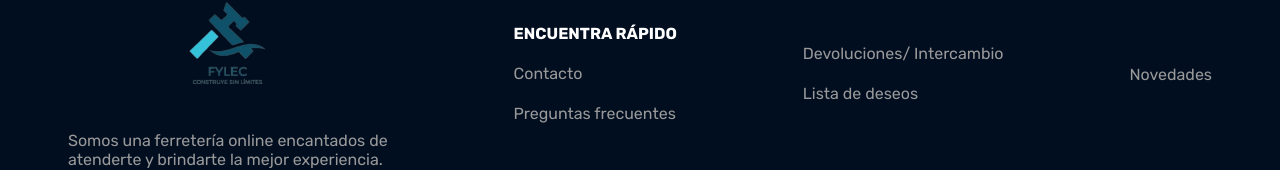
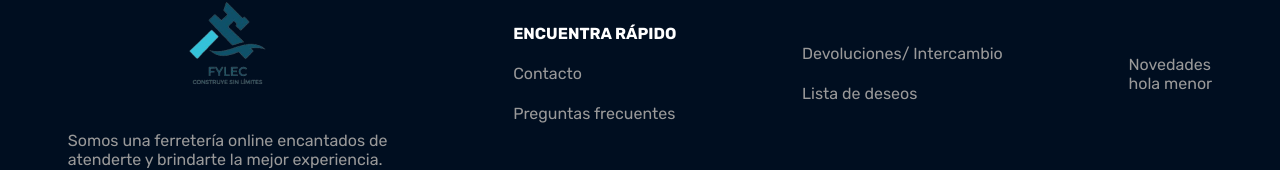
Before and after one commit to LuisCabrera03/FYLEC, a React (Vite) app in the folder frontend/: page /Factura in a window 1280 px wide. Shown: the part 1056-1226 px from the top of the page. Built offline with nearby package versions, Linux system fonts and the light colour scheme; no server answers.

Commit message:
prueba
hola conexion

```diff
--- a/frontend/src/Components/Footer/Footer.jsx
+++ b/frontend/src/Components/Footer/Footer.jsx
@@ -57,6 +57,7 @@ function Footer() {
                 </div>
                 <div>
                     <p>Novedades</p>
+                    <p>hola menor</p>
                 </div>
             </div>
             <div className='redes'>
```
